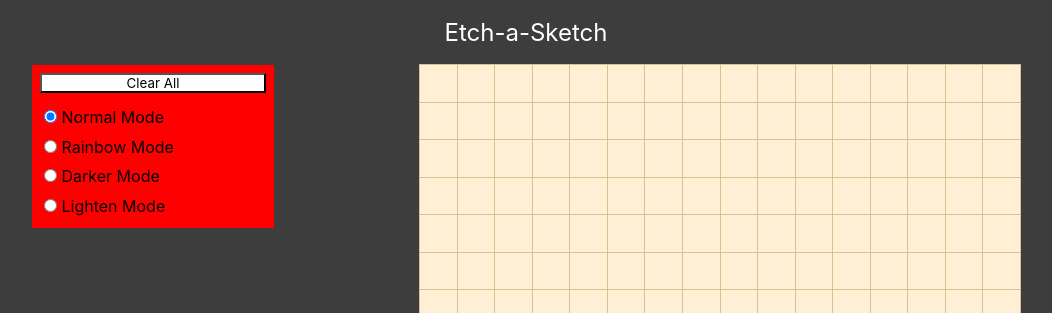
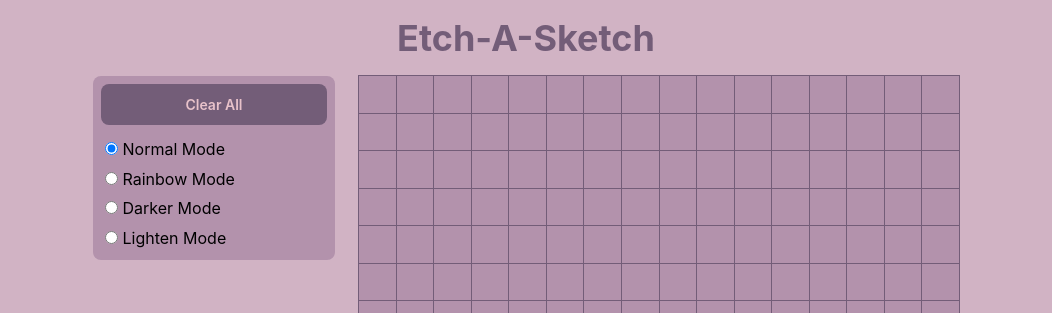
Before and after one commit to tmprk/etch-a-sketch, a plain HTML site: page index.html in a window 1280 px wide. Shown: the top 313 px of the page, without its empty margins (114-1166 px from the left). Drawn offline with Linux system fonts and the light colour scheme.

Commit message:
changed size of flexbox item, changed color scheme

```diff
--- a/index.html
+++ b/index.html
@@ -9,7 +9,7 @@
     <script src="script.js" defer></script>
 </head>
 <body>
-    <div class="title">Etch-a-Sketch</div>
+    <div class="title">Etch-A-Sketch</div>
     <div class="container">
         <div id="control" >
             <button class="btn">Clear All</button>
--- a/script.js
+++ b/script.js
@@ -20,7 +20,7 @@ function setListeners() {
         square.addEventListener('mouseenter', () => {
             switch (setting) {
                 case 'normal':
-                    square.style.backgroundColor = "rgb(85, 76, 63)";
+                    square.style.backgroundColor = "#735D78";
                     break
                 case 'rainbow':
                     var randomColor = Math.floor(Math.random() * 16777215).toString(16);
--- a/styles.css
+++ b/styles.css
@@ -8,24 +8,26 @@
 body {
     width: 100%;
     height: 100%;
-    background-color:rgb(61, 61, 61);
+    background-color:#D1B3C4;
     display: flex;
     flex-direction: column;
 }
 
 .title {
     text-align: center;
-    font-size: 24px;
-    padding: 18px;
-    color: white;
+    font-size: 36px;
+    font-weight: 700;
+    padding: 16px;
+    color: #735D78;
 }
 
 .container {
     display: flex;
-    background-color: rgb(61, 61, 61);
-    justify-content: space-evenly;
+    background-color: #D1B3C4;
+    justify-content: center;
     align-items: flex-start;
     flex: 1;
+    gap: 24px;
 }
 
 #control {
@@ -33,15 +35,27 @@ body {
     flex-direction: column;
     flex-wrap: wrap;
     align-content: flex-start;
-    background-color: red;
+    background-color: #B392AC;
     gap: 8px;
     padding: 8px;
     /* height: auto; */
+
+    border-radius: 8px;
 }
 
 .btn {
-    background-color: white;
+    background-color: #735D78;
+    color: #E8C2CA;
     width: 226px;
+    padding: 12px 8px;
+    border: none;
+    border-radius: 8px;
+    font-size: 14px;
+    font-weight: 600;
+}
+
+.btn:hover {
+    cursor: pointer;
 }
 
 #grid {
@@ -58,8 +72,8 @@ body {
 }
 
 .square {
-    background-color: papayawhip;
-    outline: solid 1px rgb(221, 192, 146);
+    background-color: #B392AC;
+    outline: solid 1px #735D78;
     transition: background 150ms;
 }
 
@@ -91,6 +105,8 @@ input {
     .container {
         flex-wrap: wrap;
         background-color: rebeccapurple;
+        gap: 18px;
+        padding: 16px;
     }
 
     #grid {
@@ -102,6 +118,6 @@ input {
         flex-wrap: nowrap;
         flex-direction: column;
         justify-content: flex-start;
-        width: 50%;
+        /* width:  */
     }
 }
```
